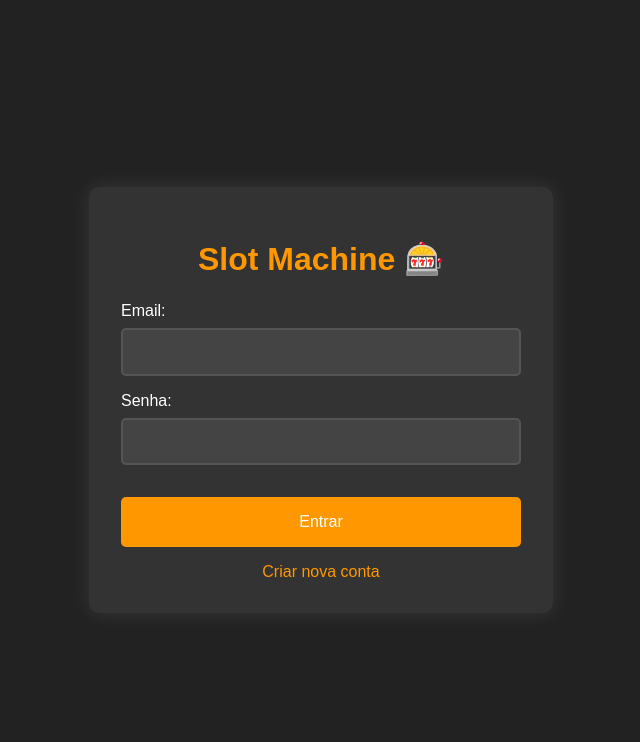
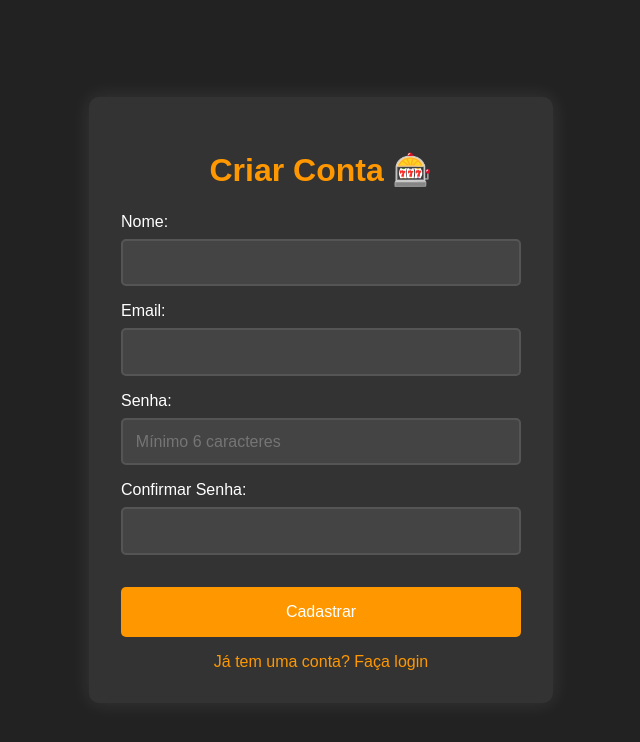
Before and after one commit to DiogodpdSoft/jogo-slots, a plain HTML site: page register.html in a window 1280 px wide. Shown: the whole page, without its empty margins (319-959 px from the left). Drawn offline with Linux system fonts and the light colour scheme; files that its build step writes are made by us from their sources.

Commit message:
Site atualizado
Agora é possível realizar o cadastro além de agora ter fichas

```diff
--- a/jogo-slots-main/index.html
+++ b/register.html
@@ -3,24 +3,33 @@
 <head>
     <meta charset="UTF-8">
     <meta name="viewport" content="width=device-width, initial-scale=1.0">
-    <title>Login - Slot Machine 🎰</title>
+    <title>Cadastro - Slot Machine 🎰</title>
     <link rel="stylesheet" href="css/auth.css">
 </head>
 <body>
     <div class="auth-container">
-        <h1>Slot Machine 🎰</h1>
-        <form id="login-form">
+        <h1>Criar Conta 🎰</h1>
+        <form id="register-form">
+            <div class="form-group">
+                <label for="name">Nome:</label>
+                <input type="text" id="name" name="name" required>
+            </div>
             <div class="form-group">
                 <label for="email">Email:</label>
                 <input type="email" id="email" name="email" required>
             </div>
             <div class="form-group">
                 <label for="password">Senha:</label>
-                <input type="password" id="password" name="password" required>
+                <input type="password" id="password" name="password" required
+                       placeholder="Mínimo 6 caracteres">
             </div>
-            <button type="submit" class="auth-button">Entrar</button>
+            <div class="form-group">
+                <label for="confirm-password">Confirmar Senha:</label>
+                <input type="password" id="confirm-password" name="confirm-password" required>
+            </div>
+            <button type="submit" class="auth-button">Cadastrar</button>
             <div class="auth-links">
-                <a href="register.html">Criar nova conta</a>
+                <a href="index.html">Já tem uma conta? Faça login</a>
             </div>
             <div id="error-message" class="error-message"></div>
             <div id="success-message" class="success-message"></div>
```
Also changed, not shown: game.html (added, +40 -0 lines).
